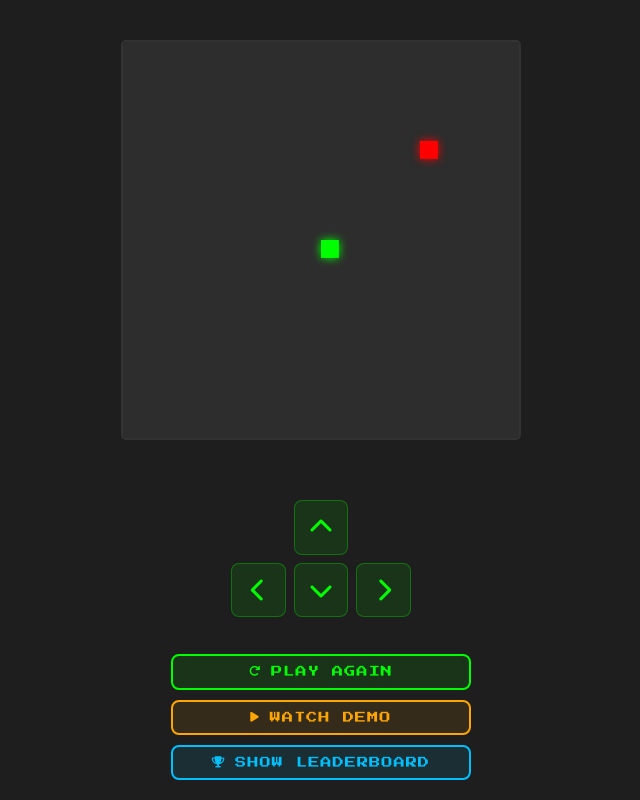
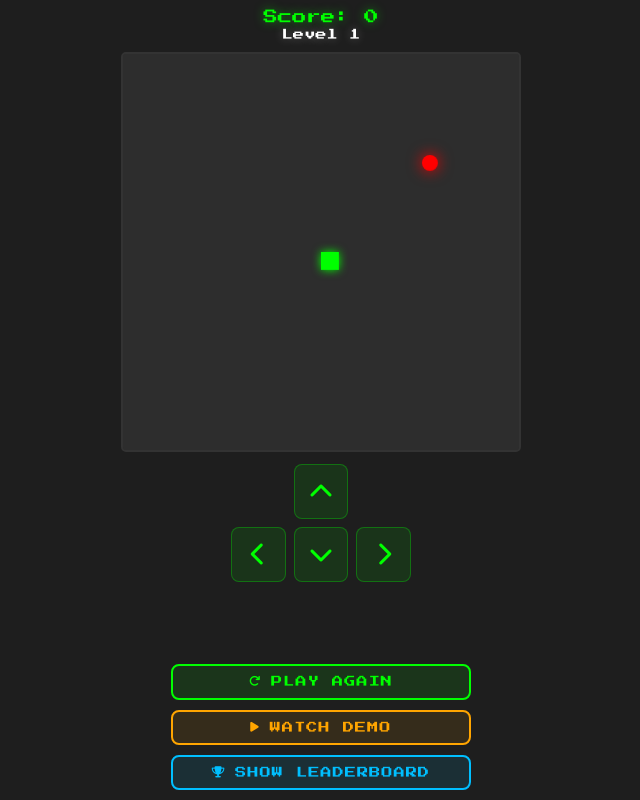
Before and after one commit to egemenguney/snake_game, a website: page public/index.html in a window 1280 px wide. Shown: the whole page, without its empty margins (319-959 px from the left). Drawn offline with Linux system fonts and the light colour scheme.

Commit message:
Updated layout and controls

```diff
--- a/public/game.js
+++ b/public/game.js
@@ -90,13 +90,17 @@ function resizeCanvas() {
 }
 
 function randomFood() {
+    // Add some margin to prevent food from appearing at edges
+    const margin = 1;
+
     let newFood;
     do {
         newFood = {
-            x: Math.floor(Math.random() * tileCount),
-            y: Math.floor(Math.random() * tileCount)
+            x: Math.floor(Math.random() * (tileCount - 2*margin)) + margin,
+            y: Math.floor(Math.random() * (tileCount - 2*margin)) + margin
         };
     } while (snake.some(segment => segment.x === newFood.x && segment.y === newFood.y));
+
     food = newFood;
 }
 
@@ -159,8 +163,13 @@ function update() {
 }
 
 function draw() {
+    // Clear canvas
     ctx.fillStyle = '#2d2d2d';
     ctx.fillRect(0, 0, canvas.width, canvas.height);
+
+    // Draw gridlines (optional, helps with visibility)
+    ctx.strokeStyle = '#333333';
+    ctx.lineWidth = 0.5;
 
     // Draw snake
     ctx.fillStyle = '#00ff00';
@@ -170,11 +179,18 @@ function draw() {
         ctx.fillRect(segment.x * gridSize, segment.y * gridSize, gridSize - 2, gridSize - 2);
     });
 
-    // Draw food
+    // Draw food with enhanced visibility
     ctx.fillStyle = '#ff0000';
     ctx.shadowColor = '#ff0000';
-    ctx.fillRect(food.x * gridSize, food.y * gridSize, gridSize - 2, gridSize - 2);
+    ctx.shadowBlur = 15;
+    ctx.beginPath();
+    const centerX = food.x * gridSize + gridSize/2;
+    const centerY = food.y * gridSize + gridSize/2;
+    const radius = gridSize/2 - 2;
+    ctx.arc(centerX, centerY, radius, 0, Math.PI * 2);
+    ctx.fill();
 
+    // Reset shadow
     ctx.shadowBlur = 0;
 }
 
@@ -286,11 +302,11 @@ async function updateLeaderboard() {
 
         leaderboardList.innerHTML = topScores.map((score, index) => `
             <div class="leaderboard-item">
-                <span class="leaderboard-rank">#${index + 1}</span>
-                <span class="leaderboard-name">${score.nickname}</span>
+                <span class="leaderboard-rank">#${index + 1} </span>
+                <span class="leaderboard-name">${score.nickname} </span>
                 <div class="score-info">
-                    <span class="score-value">${score.score}</span>
-                    <span class="score-stage">Stage ${score.stage}</span>
+                    <span class="score-value">${score.score} </span>
+                    <span class="score-stage">Stage ${score.stage} </span>
                 </div>
             </div>
         `).join('');
@@ -649,10 +665,8 @@ function isValidNextMove(newMove) {
 // Update the score display function
 function updateScoreDisplay() {
     const level = Math.floor(foodCount / 10) + 1;
-    scoreElement.innerHTML = `
-        <span class="score-text">Score: ${score}</span><br>
-        <span class="level-text">Level ${level}</span>
-    `;
+    document.getElementById('score').textContent = score;
+    document.getElementById('level').textContent = level;
 }
 
 // Add store UI
--- a/public/index.html
+++ b/public/index.html
@@ -10,12 +10,21 @@
 </head>
 <body>
     <div class="game-container">
-        <div class="score"><span id="score"></span></div>
+        <!-- Score Section -->
+        <div class="score-section">
+            <div class="score">
+                <span class="score-text">Score: <span id="score">0</span></span>
+                <span class="level-text">Level <span id="level">1</span></span>
+            </div>
+        </div>
 
+        <!-- Gameplay Section -->
+        <div class="gameplay-section">
+            <canvas id="gameCanvas" width="400" height="400"></canvas>
+        </div>
 
-        <canvas id="gameCanvas" width="400" height="400"></canvas>
-
-        <!-- Updated Controls with Font Awesome icons -->
+        <!-- Controls Section -->
+        <div class="controls-section">
             <div id="controls">
                 <button id="upBtn" class="control-btn">
                     <i class="fas fa-chevron-up"></i>
@@ -41,6 +50,7 @@
                 <button id="showLeaderboard" class="game-btn">
                     <i class="fas fa-trophy"></i> Show Leaderboard
                 </button>
+            </div>
         </div>
     </div>
 
--- a/public/styles.css
+++ b/public/styles.css
@@ -11,7 +11,6 @@ body {
     padding: 0;
     background-color: #1e1e1e;
     font-family: 'Press Start 2P', cursive;
-    touch-action: none;
     height: 100vh;
     width: 100%;
     overflow: hidden;
@@ -19,36 +18,31 @@ body {
     flex-direction: column;
 }
 
-/* Game container with full height */
+/* Main game container */
 .game-container {
     display: flex;
     flex-direction: column;
     align-items: center;
-    justify-content: flex-start;
+    justify-content: space-between;
     width: 100%;
     height: 100vh;
-    padding: 10px;
-    overflow: hidden;
+    padding: 0;
+    position: relative;
 }
 
-/* Canvas sizing */
-#gameCanvas {
-    width: 90vmin;
-    height: 90vmin;
-    max-width: 400px;
-    max-height: 400px;
-    margin: 20px 0;
-    border: 2px solid #333;
-    border-radius: 5px;
+/* Score section at top */
+.score-section {
+    width: 100%;
+    padding: 10px 0;
+    z-index: 20;
+    background-color: rgba(30, 30, 30, 0.9);
 }
 
-/* Score display */
 .score {
     display: flex;
     flex-direction: column;
     align-items: center;
     gap: 5px;
-    margin-top: 10px;
     text-align: center;
     width: 100%;
 }
@@ -67,19 +61,51 @@ body {
     text-shadow: 0 0 10px rgba(255, 255, 255, 0.3);
 }
 
-/* Controls container - fixed position */
+/* Gameplay area in middle */
+.gameplay-section {
+    flex: 1;
+    display: flex;
+    justify-content: center;
+    align-items: center;
+    width: 100%;
+    margin: 10px 0;
+    padding: 0;
+    overflow: visible;
+    position: relative;
+    min-height: 200px;
+}
+
+#gameCanvas {
+    width: min(90vmin, 350px);
+    height: min(90vmin, 350px);
+    border: 2px solid #333;
+    border-radius: 5px;
+    display: block;
+    background-color: #2d2d2d;
+}
+
+/* Controls section at bottom */
+.controls-section {
+    width: 100%;
+    padding-bottom: 10px;
+    margin-top: 10px;
+    min-height: 200px;
+    position: relative;
+    display: flex;
+    flex-direction: column;
+    align-items: center;
+    background-color: rgba(30, 30, 30, 0.9);
+}
+
 #controls {
-    position: fixed;
-    bottom: 120px;
-    left: 50%;
-    transform: translateX(-50%);
+    position: relative;
     display: grid;
     grid-template-columns: repeat(3, 1fr);
     grid-template-rows: repeat(3, 1fr);
     gap: 8px;
     width: min(180px, 50vw);
     height: min(180px, 50vw);
-    z-index: 100;
+    margin-bottom: 10px;
 }
 
 /* Control buttons positioning */
@@ -106,18 +132,13 @@ body {
     font-size: clamp(16px, 5vw, 24px);
 }
 
-/* Game buttons container */
 .game-buttons {
-    position: fixed;
-    bottom: 20px;
-    left: 50%;
-    transform: translateX(-50%);
+    width: 90%;
+    max-width: 300px;
     display: flex;
     flex-direction: column;
     gap: 10px;
-    width: 90%;
-    max-width: 300px;
-    z-index: 100;
+    margin-top: 10px;
 }
 
 /* Game button styling */
@@ -312,19 +333,24 @@ body {
     font-size: 0.7rem;
 }
 
-/* Ensure functionality on smaller screens */
+/* Media query to ensure everything fits on small screens */
 @media screen and (max-height: 700px) {
-    #controls {
-        bottom: 100px;
+    .gameplay-section {
+        flex: 0.8;
+        min-height: 180px;
     }
 
-    .game-buttons {
-        bottom: 10px;
-        gap: 5px;
+    #controls {
+        width: min(150px, 50vw);
+        height: min(150px, 50vw);
+    }
+
+    .controls-section {
+        min-height: 180px;
     }
 
     .game-btn {
-        padding: 8px;
+        padding: 6px;
         font-size: 0.6rem;
     }
 
@@ -336,3 +362,19 @@ body {
         font-size: 0.6rem;
     }
 }
+
+@media screen and (max-height: 600px) {
+    #gameCanvas {
+        width: min(80vmin, 300px);
+        height: min(80vmin, 300px);
+    }
+
+    .gameplay-section {
+        flex: 0.7;
+        min-height: 160px;
+    }
+
+    .controls-section {
+        min-height: 160px;
+    }
+}
```
Lines whose indentation alone changed are shown as unchanged.
